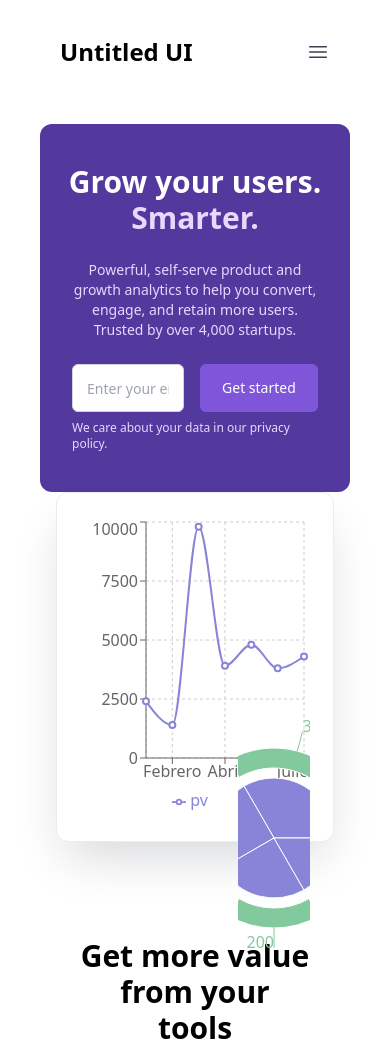
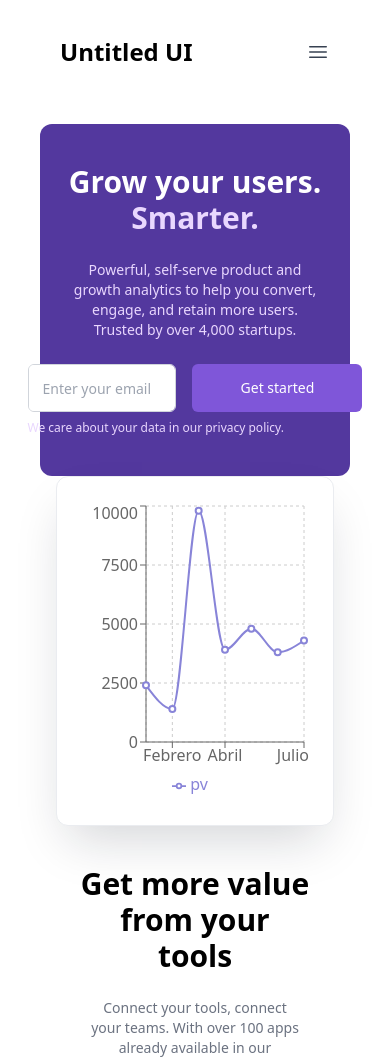
Before and after one commit to SantiagoJDG/avila-tek-web, a Next.js app: page / in a window 390 px wide. Shown: the top 1060 px of the page. Built offline with nearby package versions, Linux system fonts and the light colour scheme.

Commit message:
fix responsiveness in main card

```diff
--- a/src/components/Home/PrincipalCard/PrincipalCard.tsx
+++ b/src/components/Home/PrincipalCard/PrincipalCard.tsx
@@ -3,6 +3,7 @@
 import { PrimaryButton } from "@/components/shared/Buttons/PrimaryButton/PrimaryButton";
 import { Chart } from "@/components/shared/Charts/LineChart";
 import { PieChartHome } from "@/components/shared/Charts/PieChart";
+import { QuestionMarkCircleIcon } from "@heroicons/react/24/outline";
 
 export const PrincipalCard = () => {
 
@@ -30,11 +31,16 @@ export const PrincipalCard = () => {
           <div className="w-full flex flex-col sm:flex-row justify-center items-center gap-4 px-4">
             <div className="flex flex-col">
               <div className="flex flex-row gap-4">
+                <div className="flex w-full flex-wrap sm:w-[335px] h-12 border border-gray-300 rounded-md overflow-hidden focus-within:ring-2 focus-within:ring-[#7F56D9]">
                   <input
                     type="text"
                     placeholder="Enter your email"
-                    className="w-full sm:w-[335px] h-12 px-[14px] py-[14px] border border-gray-300 rounded-md text-sm focus:outline-none focus:ring-2 focus:ring-[#7F56D9]"
+                    className="flex-1 px-[14px] py-[14px] text-sm focus:outline-none"
                   />
+                  <div className="flex items-center justify-center px-3 bg-white">
+                    <QuestionMarkCircleIcon className="w-5 h-5 text-gray-400" />
+                  </div>
+                </div>
                   <PrimaryButton content="Get started" />
               </div>
                 <p className="text-xs text-[#E9D7FE] mt-2">
@@ -51,10 +57,10 @@ export const PrincipalCard = () => {
         </div>
       </div>
 
-      <div className="flex justify-center -mt-16">
+      <div className="hidden sm:flex justify-center -mt-16">
         <div className="flex items-center justify-end px-4 w-full max-w-[900px]">
-          <div className="w-[120px] sm:w-[170px] h-[120px] sm:h-[170px] xl:w-[40%] rounded-full p-6 flex items-center justify-center">
-              <PieChartHome />
+          <div className="w-[170px] h-[120px] sm:h-[170px] lg:w-[40%] xl:w-[40%] flex items-center">
+            <PieChartHome />
           </div>
         </div>
       </div>
```
